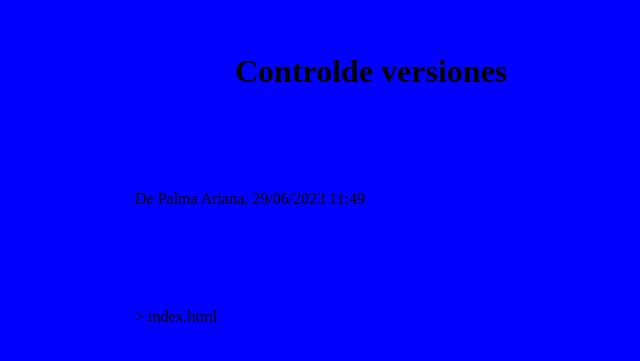
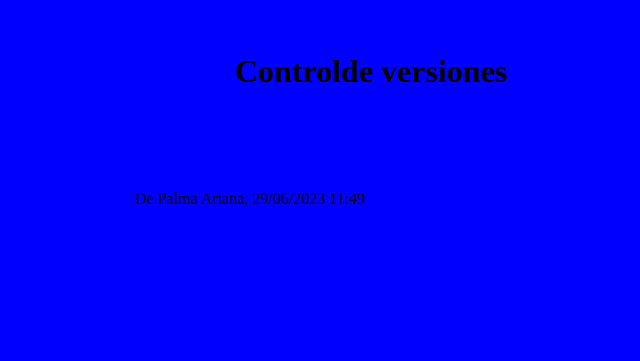
Before and after one commit to Arianasdp/TP_SO_I4_Equipo_101, a plain HTML site: page index.html in a window 1280 px wide. Shown: the part 147-508 px from the top of the page, 65-705 px from the left. Drawn offline with Linux system fonts and the light colour scheme.

Commit message:
gamma update

```diff
--- a/index.html
+++ b/index.html
@@ -8,6 +8,6 @@
 </head>
 <body>
 <h1>Controlde versiones</h1>
-</p> De Palma Ariana, 29/06/2023 11:49 </p> > index.html
+</p> De Palma Ariana, 29/06/2023 11:49 </p>
 </body>
 </html>
```
